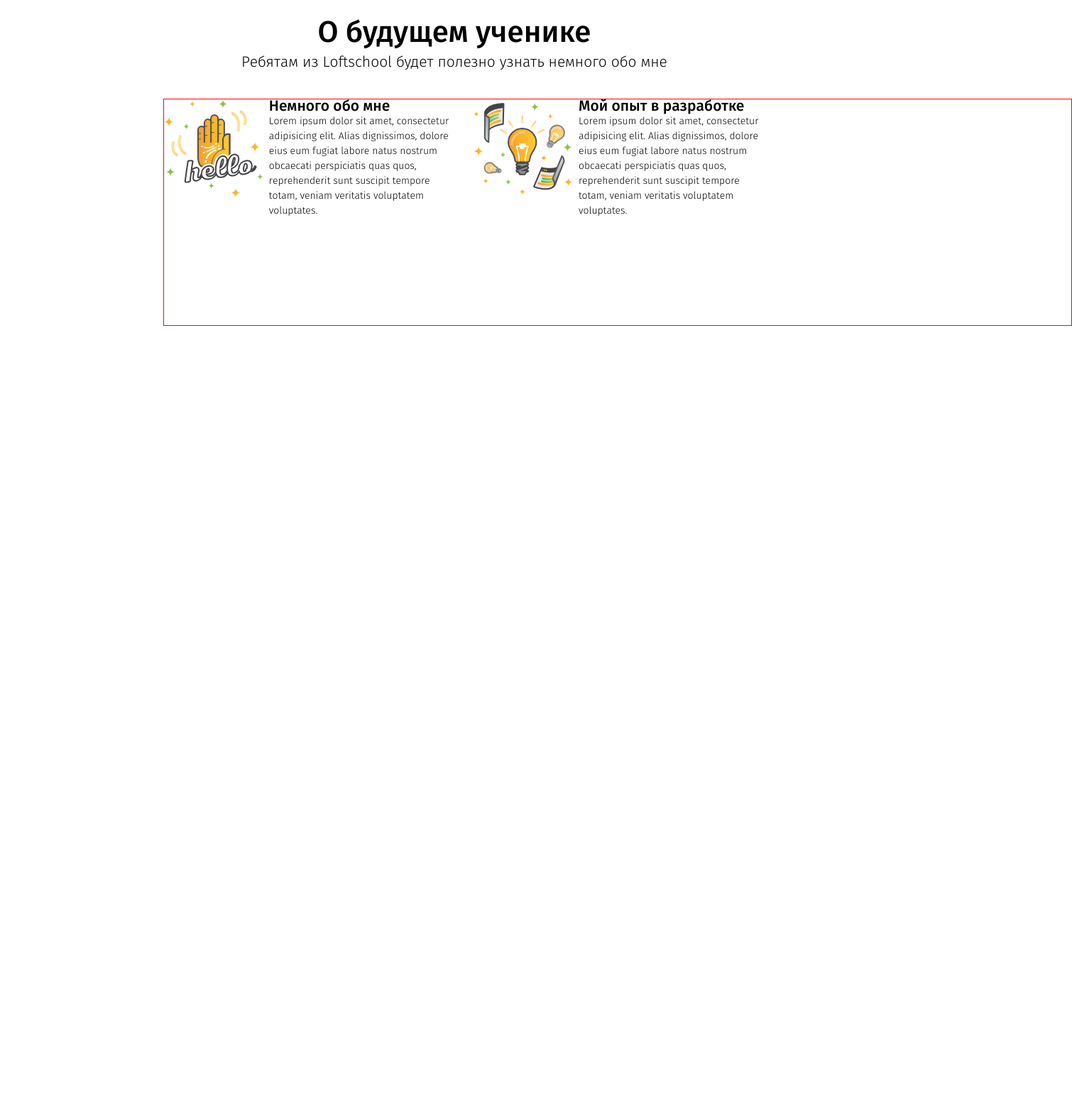
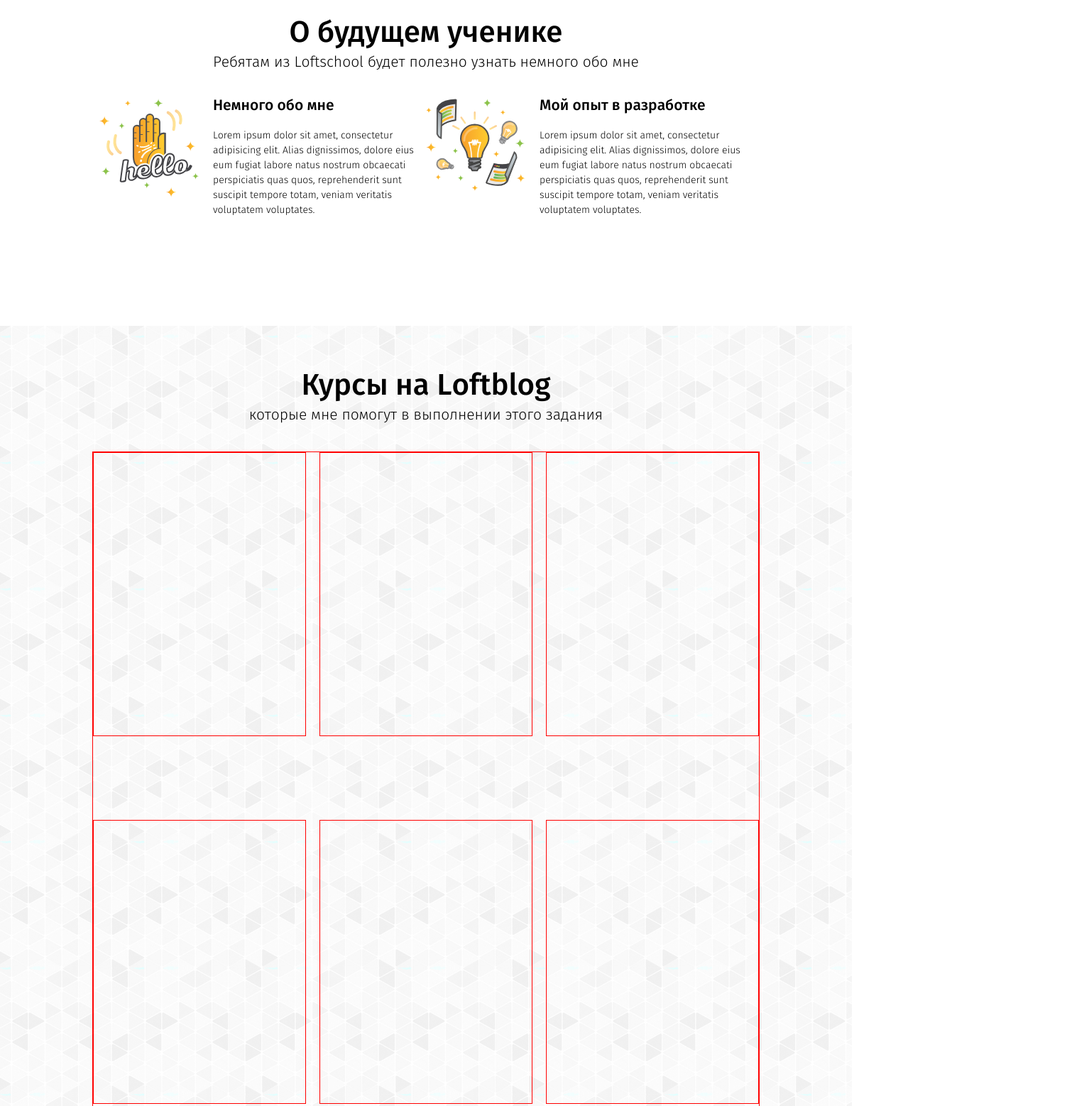
Before and after one commit to ekliziast2014/testTaskLS, a website: page app/index.html in a window 1280 px wide. Shown: the part 140-1698 px from the top of the page at 71% size, 1510 px wide, since content can reach past the window. Drawn offline with Linux system fonts and the light colour scheme.

Commit message:
Third commit

```diff
--- a/app/css/css_main.css
+++ b/app/css/css_main.css
@@ -7,11 +7,9 @@
 body {
     padding: 0;
     margin: 0;
-    width: 100%;
+    width: 1200px;
     height: 1874px;
     font: normal 300 14px/21px FiraSans;
-
-
 }
 
 header {
@@ -72,14 +70,12 @@ a :hover {
     fill: #ffffff;
 }
 main{
+    width:100%;
     height: 1634px;
 
 }
-.container{
+.wrapper-student{
     width: 100%;
-    height: 100%;
-    display: flex;
-    flex-direction: column;
 }
 
 .title{
@@ -106,26 +102,40 @@ p{
 .cols{
     width: 100%;
     height: 320px;
-    border: 1px solid red;
     display: flex;
     flex-direction: row;
-    justify-content: flex-start;
-    margin-left: 230px;
+    justify-content: center;
+
 }
 .col-2{
     width:10%;
     margin-right: 20px;
 }
+.empty{
+    width: 20px;
+}
 .col-3{
-    width: 21%;
-    margin-right: 20px;
+    width: 25%;
 }
-
-img{
-    width: 140px;
-    height: 139px;
-    margin: 0;
-    padding: 0;
+.wrapper-courses{
+    width:100%;
+    height:1214px;
+    background: url("../img/gplaypattern.png");
+    padding-top: 75px;
+}
+div.curses{
+    height: 1038px;
+    margin: 0 130px;
+    display: flex;
+    flex-direction: row;
+    flex-wrap: wrap;
+    justify-content: space-between;
+    border: 1px solid red;
+}
+div.curse-item{
+    width: 300px;
+    height: 400px;
+    border: 1px solid red;
 }
 footer{
     width: 100%;
--- a/app/index.html
+++ b/app/index.html
@@ -68,16 +68,18 @@
     </header>
     <main>
         <div class="container">
-                <div class="title">
-                    <h1>О будущем ученике</h1>
-                    <p>Ребятам из Loftschool будет полезно узнать немного обо мне</p>
-                </div>
+            <div class="title">
+                <h1>О будущем ученике</h1>
+                <p>Ребятам из Loftschool будет полезно узнать немного обо мне</p>
+            </div>
+            <div class="wrapper-student">
                 <div class="cols">
                     <div class="col-2">
                         <img class="hello" src="icons/hello.svg" alt="">
                     </div>
+                    <div class="empty"></div>
                     <div class="col-3">
-                        <h2 >Немного обо мне</h2>
+                        <h2 >Немного обо мне</h2><br>
                         <p>Lorem ipsum dolor sit amet, consectetur adipisicing elit. Alias dignissimos, dolore eius eum
                             fugiat labore natus nostrum obcaecati perspiciatis quas quos, reprehenderit sunt suscipit
                             tempore totam, veniam veritatis voluptatem voluptates.</p>
@@ -85,14 +87,30 @@
                     <div class="col-2">
                         <img class="hello" src="icons/experience.svg" alt="">
                     </div>
+                    <div class="empty"></div>
                     <div class="col-3">
-                        <h2>Мой опыт в разработке</h2>
+                        <h2>Мой опыт в разработке</h2><br>
                         <p>Lorem ipsum dolor sit amet, consectetur adipisicing elit. Alias dignissimos, dolore eius eum
                             fugiat labore natus nostrum obcaecati perspiciatis quas quos, reprehenderit sunt suscipit
                             tempore totam, veniam veritatis voluptatem voluptates.</p>
                     </div>
                 </div>
         </div>
+            <div class="wrapper-courses">
+                <div class="title">
+                    <h1>Курсы на Loftblog</h1>
+                    <p>которые мне помогут в выполнении этого задания</p>
+                </div>
+                <div class="curses">
+                    <div class="curse-item"></div>
+                    <div class="curse-item"></div>
+                    <div class="curse-item"></div>
+                    <div class="curse-item"></div>
+                    <div class="curse-item"></div>
+                    <div class="curse-item"></div>
+                </div>
+            </div>
+    </div>
     </main>
     <footer></footer>
 </body>
```
